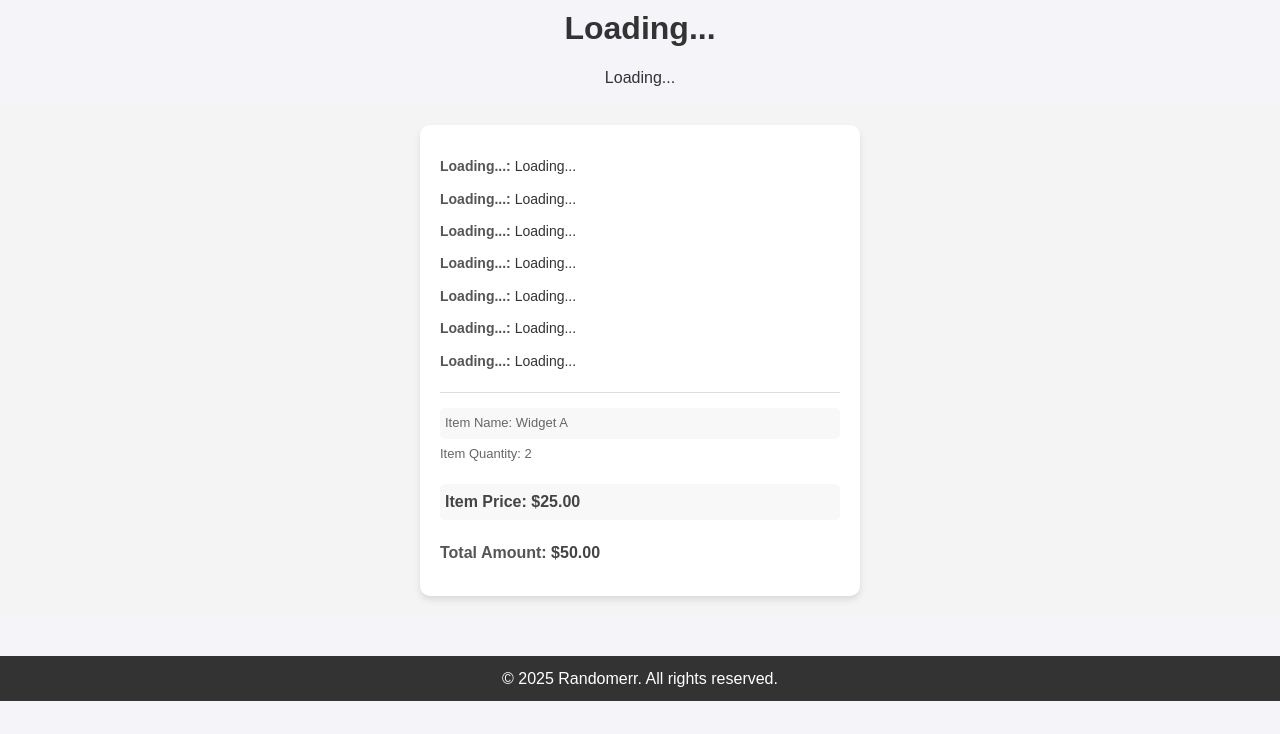
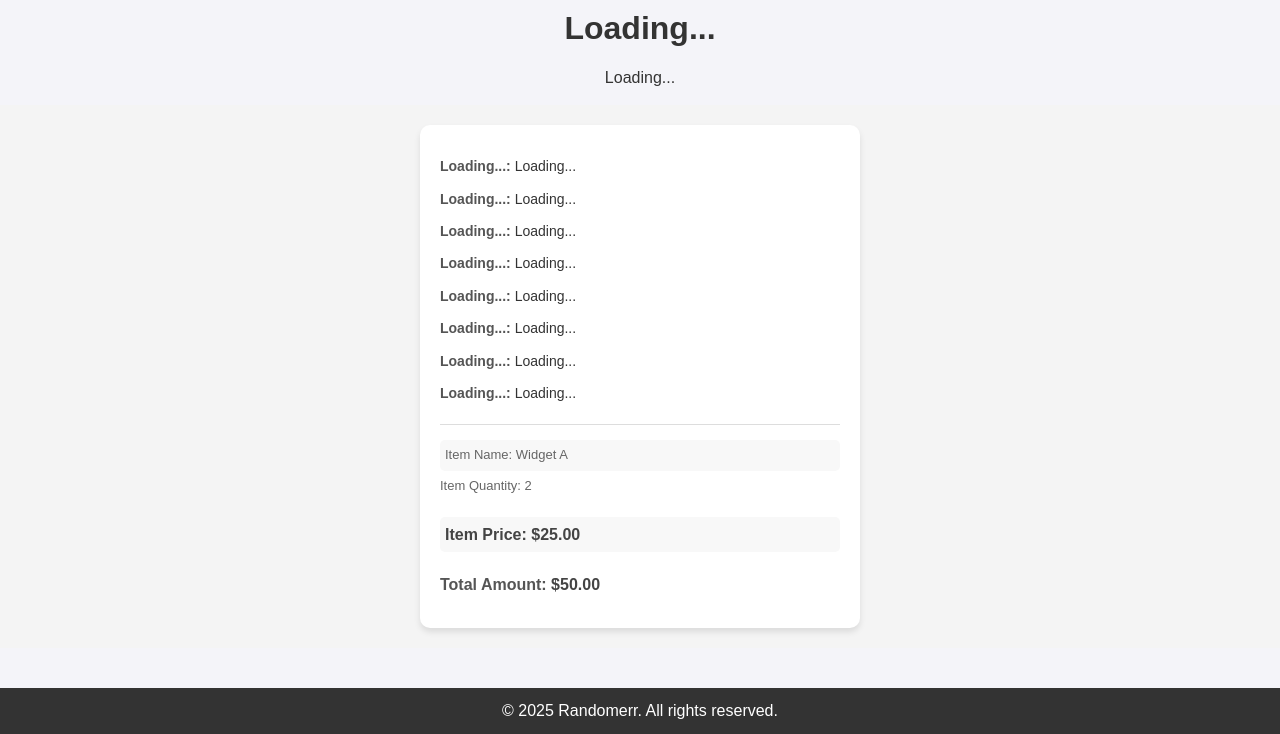
Before and after one commit to m-cochran/Randomerr, a Jekyll site: the page built from pagetest.md, in a window 1280 px wide, cut to the strip 446-1180 px from the top of the page. Built offline with Jekyll 4.4.1, drawn with Linux system fonts in a browser that asks for light colours; before the commit the page ends 1147 px from its top, so only the background shows below that.

Commit message:
Update pagetest.md

```diff
--- a/pagetest.md
+++ b/pagetest.md
@@ -17,6 +17,7 @@ permalink: /pro/
 
  <div id="results-container">
   <div class="result-card">
+    <p><strong>Loading...:</strong> Loading...</p>
     <p><strong>Loading...:</strong> Loading...</p>
     <p><strong>Loading...:</strong> Loading...</p>
     <p><strong>Loading...:</strong> Loading...</p>
```
